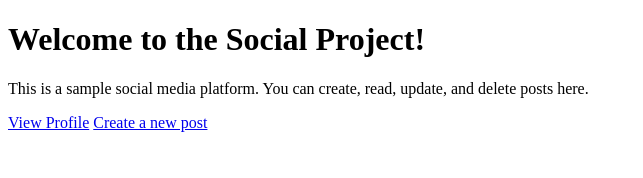
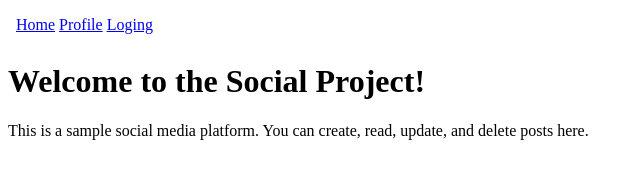
Before and after one commit to dshamak-dev/social-project, a website: page services/web/index.html in a window 1280 px wide. Shown: the whole page, without its empty margins (0-643 px from the left). Drawn offline with Linux system fonts and the light colour scheme; no server answers.

Commit message:
* Add .env.example * Add navigation

```diff
--- /dev/null
+++ b/services/web/index.css
@@ -0,0 +1,6 @@
+body {
+	font-size: 16px;
+}
+nav {
+	padding: 0.5rem;
+}
--- a/services/web/index.html
+++ b/services/web/index.html
@@ -3,19 +3,22 @@
   <head>
     <meta charset="UTF-8" />
     <meta name="viewport" content="width=device-width, initial-scale=1.0" />
-	<link rel="shortcut icon" href="./public/favicon.ico" type="image/x-icon">
+    <link rel="shortcut icon" href="./public/favicon.ico" type="image/x-icon" />
     <title>Social Project</title>
+    <link rel="stylesheet" href="/index.css">
   </head>
   <body>
     <main>
-      <!-- Your HTML content goes here -->
+      <nav>
+        <a href="/">Home</a>
+        <a href="/profile">Profile</a>
+        <a href="/loging">Loging</a>
+      </nav>
       <h1>Welcome to the Social Project!</h1>
       <p>
         This is a sample social media platform. You can create, read, update,
         and delete posts here.
       </p>
-      <a href="/profile">View Profile</a>
-      <a href="/create_post">Create a new post</a>
       <script src="index.js"></script>
     </main>
   </body>
```
Also changed, not shown: services/web/pages/profile.html (+8 -1 lines), 3 other files.
